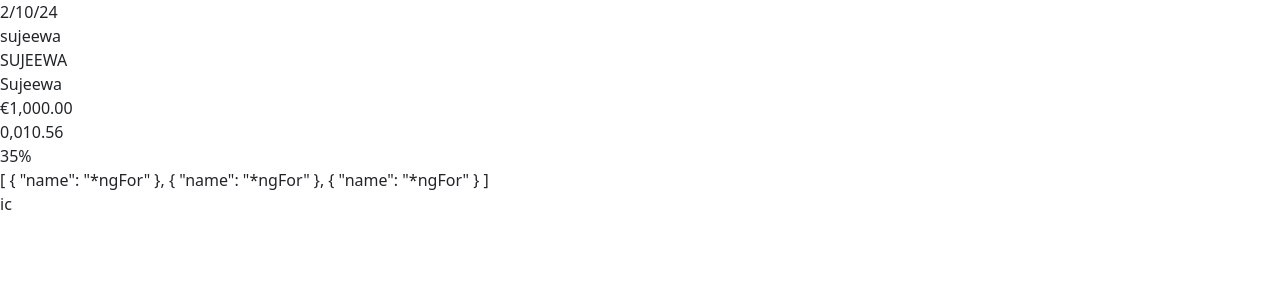
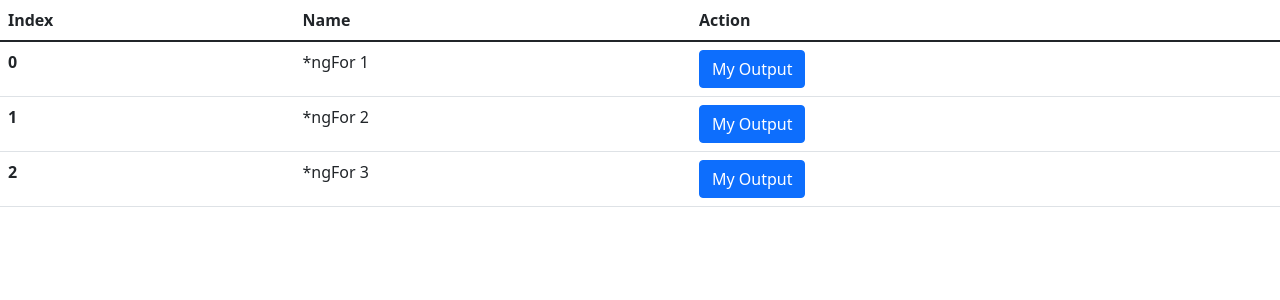
Before and after one commit to sujeewakabeysinghe/Angular-Complete-Course, an Angular app in the folder Angular/angular-app/: page / in a window 1280 px wide. Shown: the top 300 px of the page. Built offline with nearby package versions, Linux system fonts and the light colour scheme.

Commit message:
Component Communication

```diff
--- a/Angular/angular-app/src/app/app.component.html
+++ b/Angular/angular-app/src/app/app.component.html
@@ -5,4 +5,7 @@
 <!-- <gtn-directives></gtn-directives> -->
 
 <!-- Pipes -->
-<gtn-pipes></gtn-pipes>
+<!-- <gtn-pipes></gtn-pipes> -->
+
+<!-- LifeCycle Hooks -->
+<gtn-lifecycle-hooks></gtn-lifecycle-hooks>
--- a/Angular/angular-app/src/app/app.module.ts
+++ b/Angular/angular-app/src/app/app.module.ts
@@ -7,13 +7,17 @@ import { BindingSyntaxComponent } from './binding-syntax/binding-syntax.componen
 import { DirectivesComponent } from './directives/directives.component';
 import { PipesComponent } from './pipes/pipes.component';
 import { BrowserAnimationsModule } from '@angular/platform-browser/animations';
+import { LifecycleHooksComponent } from './lifecycle-hooks/lifecycle-hooks.component';
+import { ComponentCommunicationComponent } from './lifecycle-hooks/component-communication/component-communication.component';
 
 @NgModule({
   declarations: [
     AppComponent,
     BindingSyntaxComponent,
     DirectivesComponent,
-    PipesComponent
+    PipesComponent,
+    LifecycleHooksComponent,
+    ComponentCommunicationComponent
   ],
   imports: [
     BrowserModule,
--- /dev/null
+++ b/Angular/angular-app/src/app/lifecycle-hooks/component-communication/component-communication.component.html
@@ -0,0 +1,20 @@
+<!-- <div>{{ myInput | json }}</div> -->
+
+<table class="table table-hover">
+    <thead>
+        <tr>
+            <th scope="col">Index</th>
+            <th scope="col">Name</th>
+            <th scope="col">Action</th>
+        </tr>
+    </thead>
+    <tbody>
+        <tr *ngFor="let input of myInput; let i = index">
+            <th scope="row">{{ i }}</th>
+            <td>{{ input.name }}</td>
+            <td>
+                <button type="button" class="btn btn-primary" (click)="myOutputClick(input)">My Output</button>
+            </td>
+        </tr>
+    </tbody>
+</table>
--- /dev/null
+++ b/Angular/angular-app/src/app/lifecycle-hooks/component-communication/component-communication.component.ts
@@ -0,0 +1,23 @@
+import { Component, EventEmitter, Input, OnInit, Output } from '@angular/core';
+import { InterfaceFor } from 'src/app/directives/interface';
+
+@Component({
+  selector: 'gtn-component-communication',
+  templateUrl: './component-communication.component.html',
+  styleUrls: ['./component-communication.component.scss']
+})
+export class ComponentCommunicationComponent implements OnInit {
+
+  @Input() myInput: InterfaceFor[] = [];
+  @Output() myOutput = new EventEmitter<InterfaceFor>();
+
+  myOutputClick(clickedInput: InterfaceFor) {
+    this.myOutput.emit(clickedInput);
+  }
+
+  constructor() { }
+
+  ngOnInit(): void {
+  }
+
+}
--- /dev/null
+++ b/Angular/angular-app/src/app/lifecycle-hooks/lifecycle-hooks.component.html
@@ -0,0 +1,3 @@
+<gtn-component-communication [myInput]="myInput" (myOutput)="myOutputClicked($event)"></gtn-component-communication>
+
+<div>{{clickedInput | json}}</div>
--- /dev/null
+++ b/Angular/angular-app/src/app/lifecycle-hooks/lifecycle-hooks.component.ts
@@ -0,0 +1,29 @@
+import { Component, OnInit } from '@angular/core';
+import { InterfaceFor } from '../directives/interface';
+
+@Component({
+  selector: 'gtn-lifecycle-hooks',
+  templateUrl: './lifecycle-hooks.component.html',
+  styleUrls: ['./lifecycle-hooks.component.scss']
+})
+export class LifecycleHooksComponent implements OnInit {
+
+  clickedInput!: InterfaceFor;
+
+  myInput: InterfaceFor[] = [
+    { name: '*ngFor 1'},
+    { name: '*ngFor 2'},
+    { name: '*ngFor 3'},
+  ]
+
+  myOutputClicked(clickedMyInput: InterfaceFor) {
+    this.clickedInput = clickedMyInput;
+  }
+
+  constructor() { }
+
+  ngOnInit(): void {
+
+  }
+
+}
```
Also changed, not shown: Angular/angular-app/src/app/lifecycle-hooks/component-communication/component-communication.component.scss (added), Angular/angular-app/src/app/lifecycle-hooks/lifecycle-hooks.component.scss (added), 2 other files (tests, documents, lock files or other folders).
